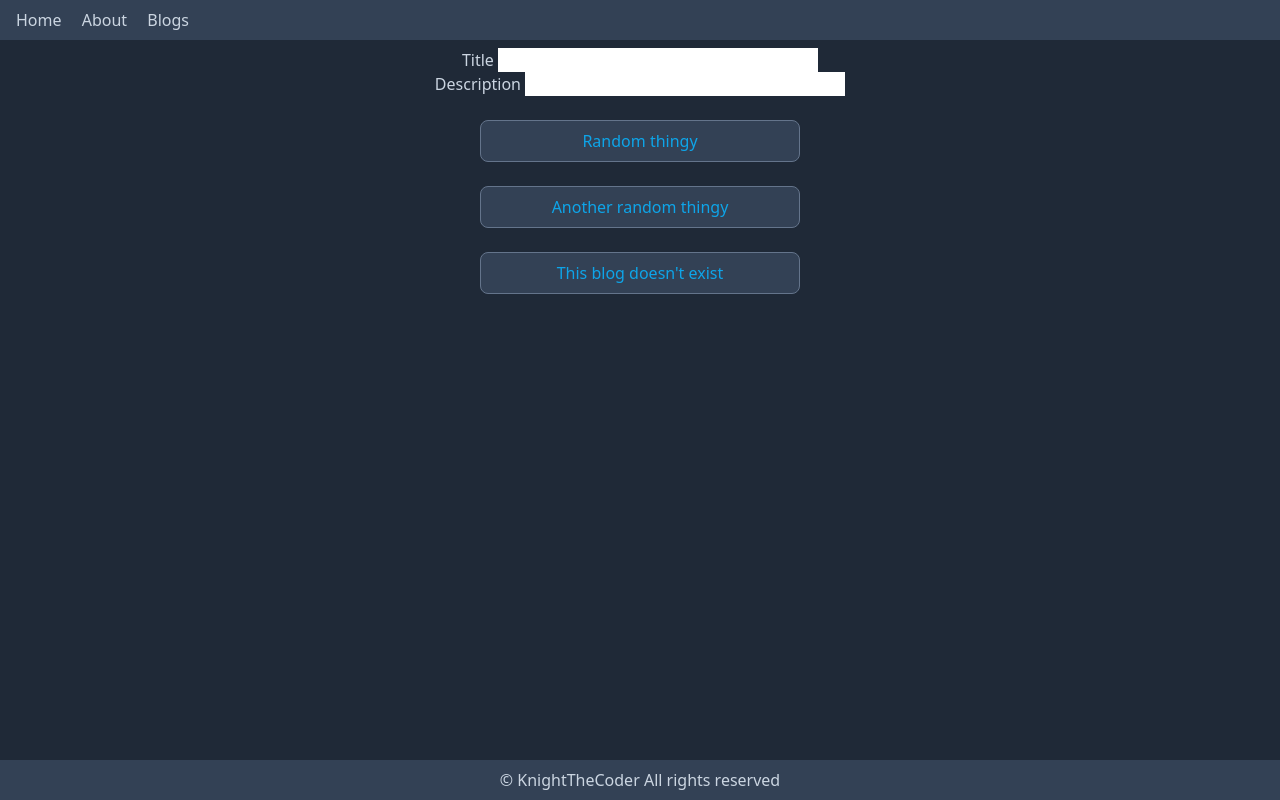
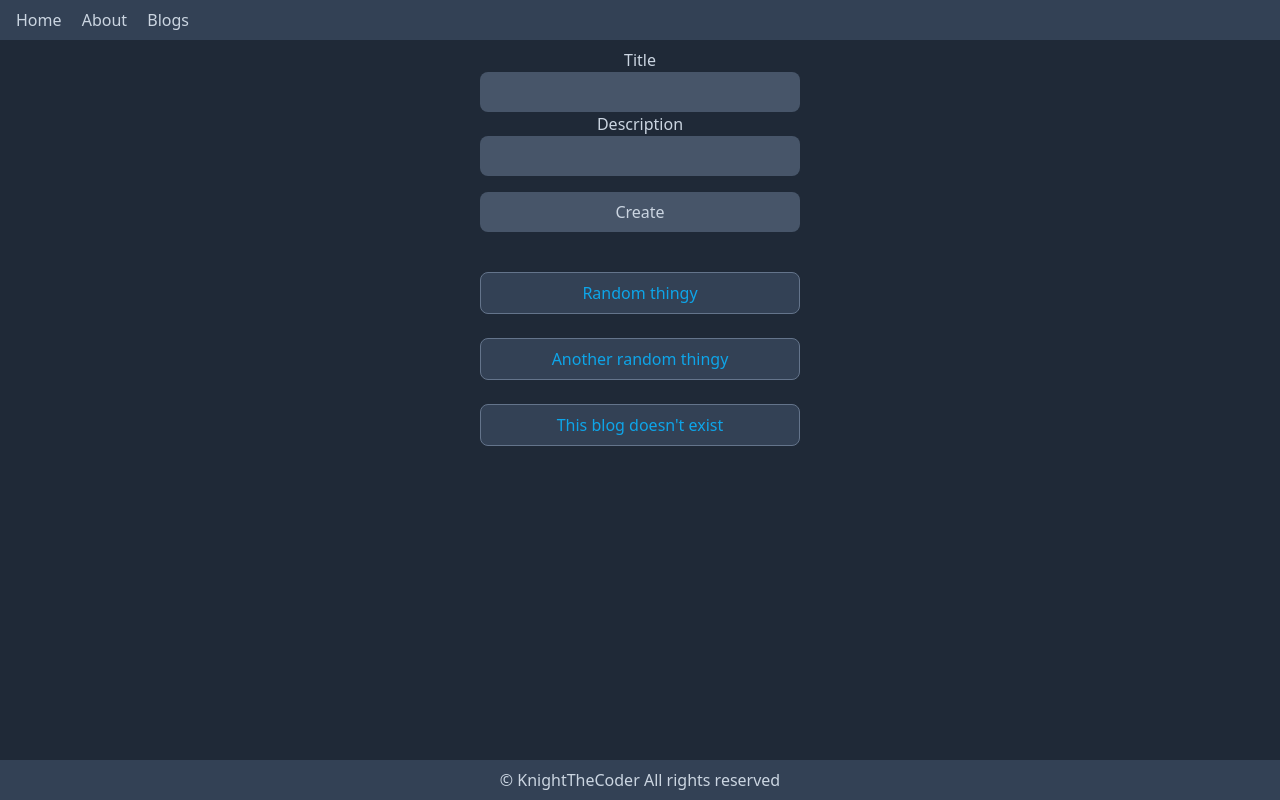
Before and after one commit to KnightTheCoder/Svelte-Kit-Test, a SvelteKit app: page /blog in a window 1280 px wide. Built offline with nearby package versions, Linux system fonts and the light colour scheme.

Commit message:
blog creation kind of works

```diff
--- a/src/routes/blog/+page.svelte
+++ b/src/routes/blog/+page.svelte
@@ -11,16 +11,24 @@
   });
 </script>
 
-<form class="w-1/2 mx-auto" method="POST">
-  <label class="block text-center">
-    Title
-    <input class="w-1/2 mx-auto" name="title" />
-  </label>
+<form class="w-1/2 mx-auto text-center" method="POST">
+  <div class="w-1/2 mx-auto">
+    <label for="title">
+      Title
+    </label>
+    <input class="w-full bg-slate-600 text-sky-500 rounded-lg p-2" name="title" />
+  </div>
 
-  <label class="block text-center">
-    Description
-    <input class="w-1/2 mx-auto" name="description" />
-  </label>
+  <div class="w-1/2 mx-auto">
+    <label for="description">
+      Description
+    </label>
+    <input class="w-full bg-slate-600 text-sky-500 rounded-lg p-2" name="description" />
+  </div>
+
+  <button class="rounded-lg bg-slate-600 hover:bg-slate-500 w-1/2 p-2 my-4">
+    Create
+  </button>
 </form>
 
 <div class="w-1/2 text-center text-sky-500 mx-auto">
--- a/src/routes/create/+page.svelte
+++ /dev/null
@@ -1,17 +0,0 @@
-<script lang="ts">
-  import type { PageData } from './$types';
-
-  export let data: PageData;
-</script>
-
-<form method="POST">
-  <label>
-    Title
-    <input name="title" />
-  </label>
-
-  <label>
-    Description
-    <input name="description" />
-  </label>
-</form>
```
